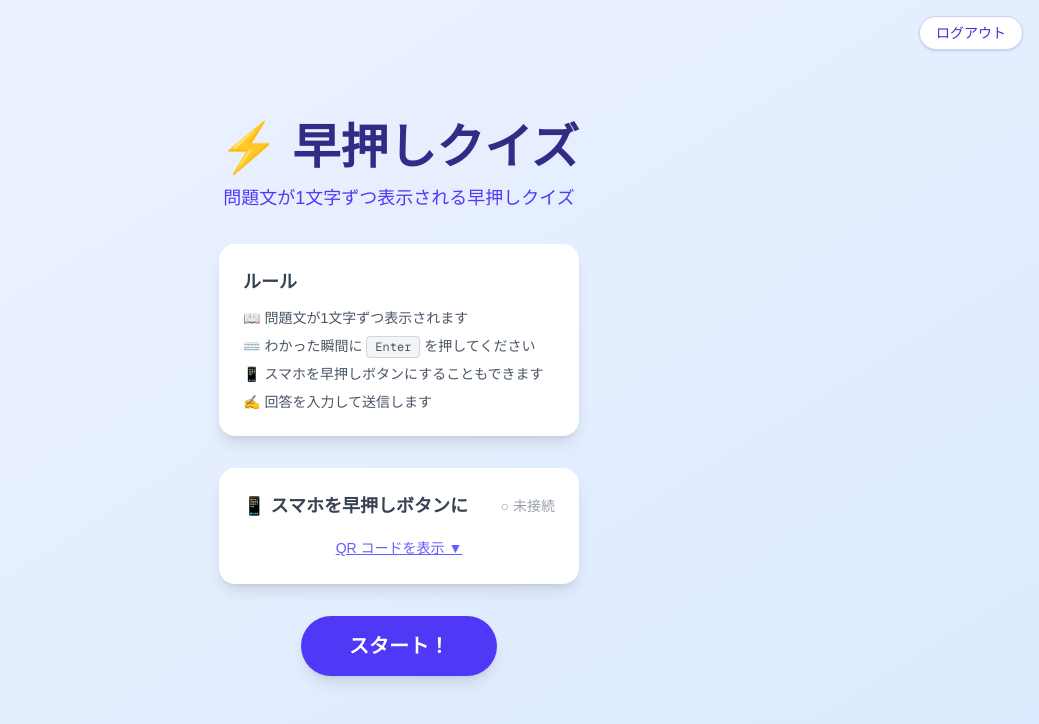
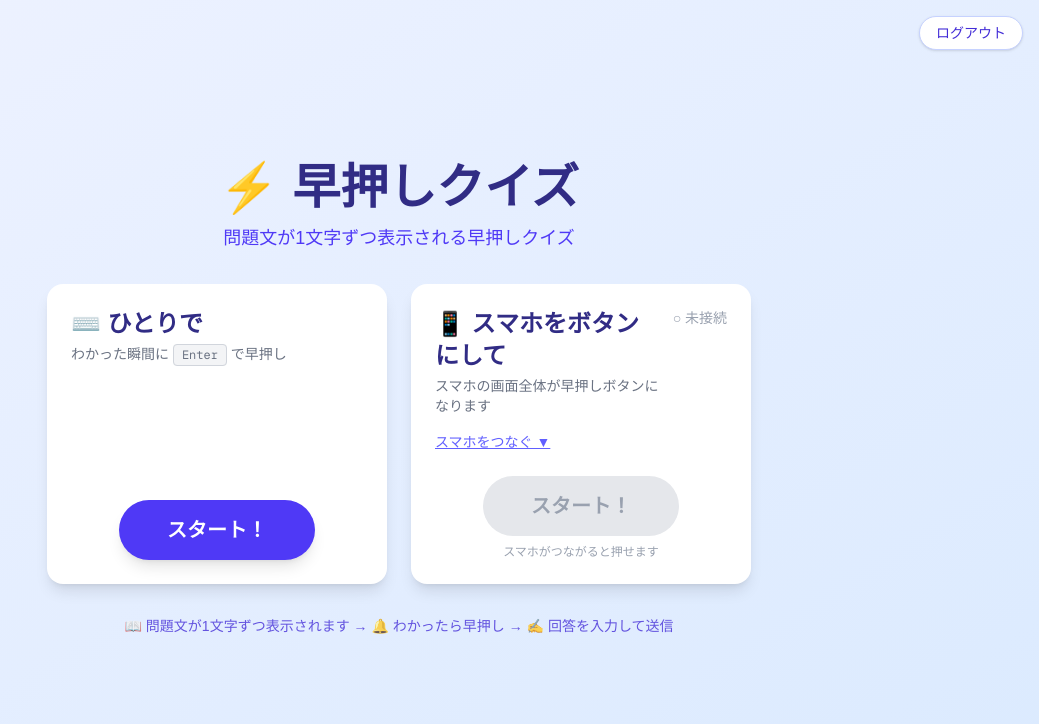
Before and after one commit to chris9609/quiz, a Next.js app: page / in a window 1280 px wide. Shown: the top 724 px of the page, without its empty margins (241-1280 px from the left). Built offline with nearby package versions, Linux system fonts and the light colour scheme; no server answers.

Commit message:
トップをひとりと、スマホからの操作に2つを表示するように変更

```diff
--- a/app/BuzzerPairing.tsx
+++ b/app/BuzzerPairing.tsx
@@ -1,39 +1,45 @@
 "use client";
 
 import { useState } from "react";
+import Link from "next/link";
 import { QRCodeSVG } from "qrcode.react";
 import { useBuzzerRoom } from "@/lib/useBuzzerRoom";
 
 /**
- * トップページで、ゲームを始める前にスマホを早押しボタンとしてつないでおく。
+ * トップページの「スマホをボタンにして」カード。ゲームを始める前にスマホをつないでおく。
+ * つながる前に始めると押しても反応せず戸惑うので、つながるまでスタートは押せない。
  * このページはログインした人にしか見えず、部屋はブラウザごとに別なので、
  * QR を他の利用者に見られることはない。
  */
 export default function BuzzerPairing() {
   const { url, phoneCount, newRoom } = useBuzzerRoom();
   const [open, setOpen] = useState(false);
-
-  if (!url) return null;
+  const connected = phoneCount > 0;
 
   return (
-    <div className="bg-white rounded-2xl shadow-lg p-6 max-w-md mx-auto space-y-4">
-      <div className="flex items-center justify-between gap-3">
-        <h2 className="font-semibold text-gray-700 text-lg">📱 スマホを早押しボタンに</h2>
-        {phoneCount > 0 ? (
-          <span className="text-sm font-medium text-green-600">● つながりました</span>
+    <div className="bg-white rounded-2xl shadow-lg p-6 flex flex-col gap-4 text-left">
+      <div className="flex items-start justify-between gap-3">
+        <div className="space-y-1">
+          <h2 className="text-2xl font-bold text-indigo-900">📱 スマホをボタンにして</h2>
+          <p className="text-sm text-gray-500">スマホの画面全体が早押しボタンになります</p>
+        </div>
+        {connected ? (
+          <span className="shrink-0 text-sm font-medium text-green-600">● つながりました</span>
         ) : (
-          <span className="text-sm text-gray-400">○ 未接続</span>
+          <span className="shrink-0 text-sm text-gray-400">○ 未接続</span>
         )}
       </div>
 
-      <button
-        onClick={() => setOpen((v) => !v)}
-        className="text-sm text-indigo-500 hover:text-indigo-700 underline"
-      >
-        {open ? "QR コードを閉じる ▲" : "QR コードを表示 ▼"}
-      </button>
+      {url && (
+        <button
+          onClick={() => setOpen((v) => !v)}
+          className="self-start text-sm text-indigo-500 hover:text-indigo-700 underline"
+        >
+          {open ? "QR コードを閉じる ▲" : connected ? "QR コードを表示 ▼" : "スマホをつなぐ ▼"}
+        </button>
+      )}
 
-      {open && (
+      {url && open && (
         <div className="flex flex-col items-center gap-3">
           <p className="text-sm text-gray-500">スマホのカメラで読み取ってください（ログイン不要）</p>
           <QRCodeSVG value={url} size={180} />
@@ -45,6 +51,25 @@ export default function BuzzerPairing() {
           </button>
         </div>
       )}
+
+      <div className="mt-auto pt-2 text-center">
+        {connected ? (
+          <Link
+            href="/quiz"
+            className="inline-block bg-indigo-600 hover:bg-indigo-700 active:bg-indigo-800 text-white font-bold text-xl px-12 py-4 rounded-full shadow-lg transition-all duration-150 hover:shadow-xl hover:-translate-y-0.5"
+          >
+            スタート！
+          </Link>
+        ) : (
+          <span
+            aria-disabled="true"
+            className="inline-block bg-gray-200 text-gray-400 font-bold text-xl px-12 py-4 rounded-full cursor-not-allowed"
+          >
+            スタート！
+          </span>
+        )}
+        {!connected && <p className="mt-2 text-xs text-gray-400">スマホがつながると押せます</p>}
+      </div>
     </div>
   );
 }
--- a/app/page.tsx
+++ b/app/page.tsx
@@ -20,30 +20,38 @@ export default async function Home() {
         </button>
       </form>
 
-      <div className="text-center space-y-8 p-8">
-        <div className="space-y-3">
-          <h1 className="text-5xl font-bold text-indigo-900">⚡ 早押しクイズ</h1>
+      <div className="w-full max-w-3xl space-y-8 p-4 sm:p-8">
+        <div className="space-y-3 text-center">
+          <h1 className="text-4xl sm:text-5xl font-bold text-indigo-900">⚡ 早押しクイズ</h1>
           <p className="text-lg text-indigo-600">問題文が1文字ずつ表示される早押しクイズ</p>
         </div>
 
-        <div className="bg-white rounded-2xl shadow-lg p-6 max-w-md mx-auto text-left space-y-3">
-          <h2 className="font-semibold text-gray-700 text-lg">ルール</h2>
-          <ul className="space-y-2 text-gray-600 text-sm">
-            <li>📖 問題文が1文字ずつ表示されます</li>
-            <li>⌨️ わかった瞬間に <kbd className="px-2 py-0.5 bg-gray-100 border border-gray-300 rounded text-xs font-mono">Enter</kbd> を押してください</li>
-            <li>📱 スマホを早押しボタンにすることもできます</li>
-            <li>✍️ 回答を入力して送信します</li>
-          </ul>
+        <div className="grid gap-6 md:grid-cols-2">
+          <div className="bg-white rounded-2xl shadow-lg p-6 flex flex-col gap-4 text-left">
+            <div className="space-y-1">
+              <h2 className="text-2xl font-bold text-indigo-900">⌨️ ひとりで</h2>
+              <p className="text-sm text-gray-500">
+                わかった瞬間に{" "}
+                <kbd className="px-2 py-0.5 bg-gray-100 border border-gray-300 rounded text-xs font-mono">Enter</kbd>{" "}
+                で早押し
+              </p>
+            </div>
+            <div className="mt-auto pt-2 text-center">
+              <Link
+                href="/quiz"
+                className="inline-block bg-indigo-600 hover:bg-indigo-700 active:bg-indigo-800 text-white font-bold text-xl px-12 py-4 rounded-full shadow-lg transition-all duration-150 hover:shadow-xl hover:-translate-y-0.5"
+              >
+                スタート！
+              </Link>
+            </div>
+          </div>
+
+          <BuzzerPairing />
         </div>
 
-        <BuzzerPairing />
-
-        <Link
-          href="/quiz"
-          className="inline-block bg-indigo-600 hover:bg-indigo-700 active:bg-indigo-800 text-white font-bold text-xl px-12 py-4 rounded-full shadow-lg transition-all duration-150 hover:shadow-xl hover:-translate-y-0.5"
-        >
-          スタート！
-        </Link>
+        <div className="text-center text-sm text-indigo-700/80 space-y-1">
+          <p>📖 問題文が1文字ずつ表示されます → 🔔 わかったら早押し → ✍️ 回答を入力して送信</p>
+        </div>
       </div>
     </div>
   );
```
